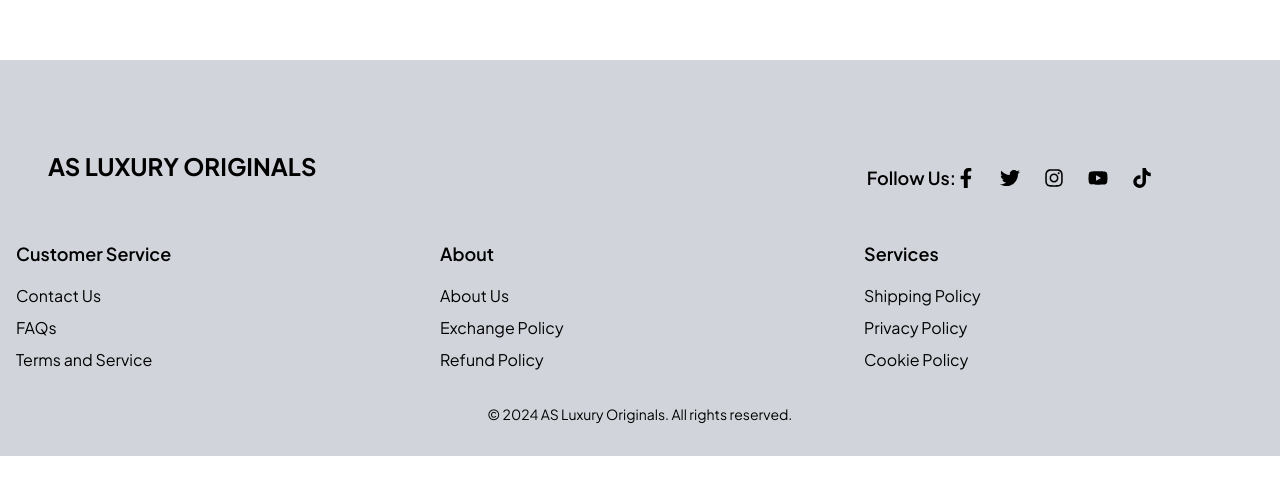
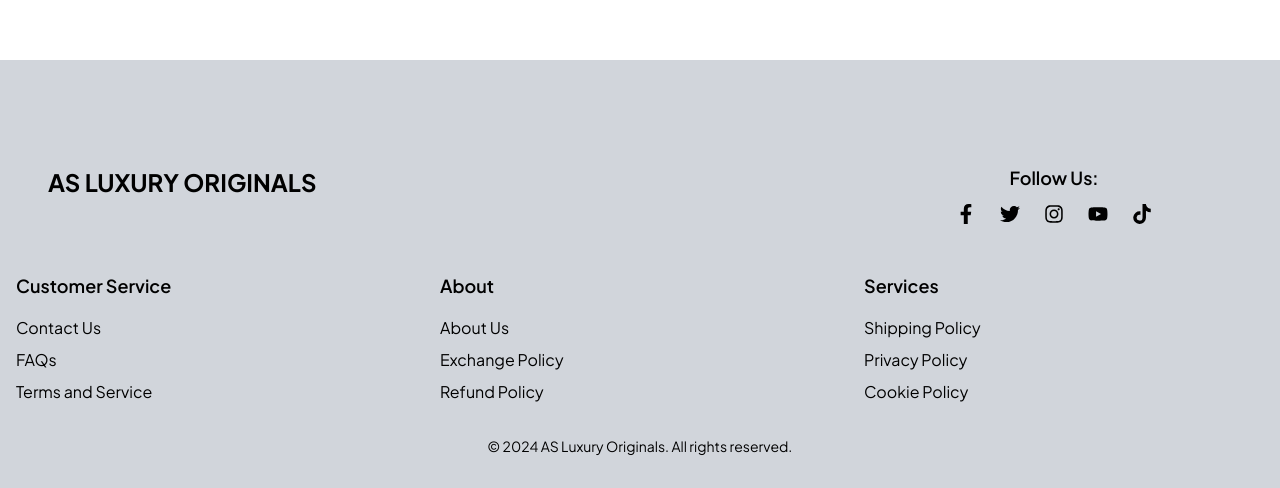
Before and after one commit to Myches/AsLuxuryOriginals, a React (Vite) app in the folder asluxuryoriginals/: page / in a window 1280 px wide. Shown: the part 740-1228 px from the top of the page. Before the commit the page ends 1196 px from the top, so only its background shows below. Built offline with nearby package versions, Linux system fonts and the light colour scheme.

Commit message:
fixed layout

```diff
--- a/asluxuryoriginals/src/components/Footer.tsx
+++ b/asluxuryoriginals/src/components/Footer.tsx
@@ -16,7 +16,7 @@ export default function Footer() {
         <p className="text-2xl font-bold text-center">AS LUXURY ORIGINALS</p>
 
         {/* Social Links */}
-        <div className="flex flex-col lg:flex-row lg:items-center lg:space-y-0 lg:mr-20 space-y-3 mx-auto">
+        <div className='lg:flex lg:flex-col flex flex-row lg:space-y-3 lg:mr-20 mx-auto'>
           <p className="lg:text-lg font-semibold text-center">Follow Us:</p>
           <div className="flex items-center justify-center space-x-6">
             <a href="#" className="hover:text-gray-400">
```
